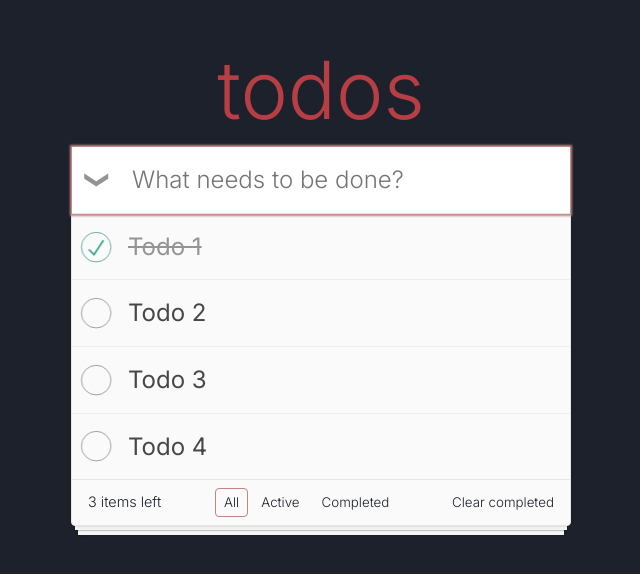
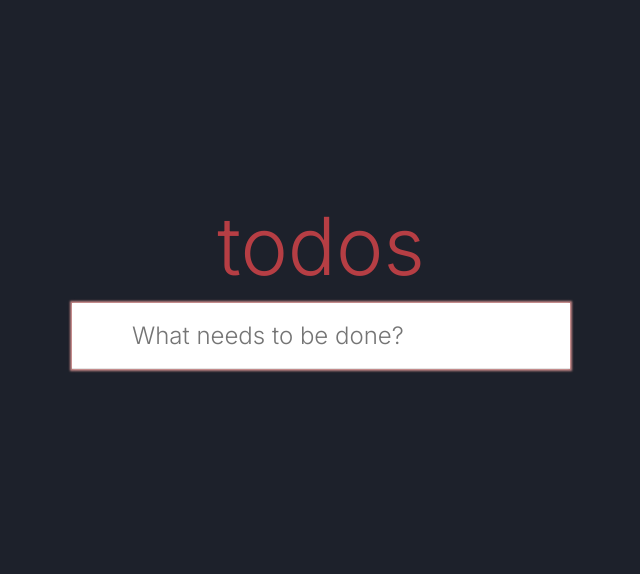
Before and after one commit to wrist0neye/Tauri_svelte_Todo_App, a SvelteKit app: page / in a window 1280 px wide. Shown: the part 120-694 px from the top of the page, without its empty margins (319-959 px from the left). Built offline with nearby package versions, Linux system fonts and the light colour scheme.

Commit message:
Use LocalStorage

```diff
--- /dev/null
+++ b/src/components/ClearTodos.svelte
@@ -0,0 +1,13 @@
+<script lang="ts">
+    type ClearCompletedType = () =>void
+    type CompletedTodosType = number
+
+    export let clearCompleted: ClearCompletedType
+    export let completedTodos: CompletedTodosType
+</script>
+
+<button
+    on:click={clearCompleted}
+    class:hidden={completedTodos === 0}
+    class="clear-completed"
+>Clear Completed</button>
--- a/src/components/Todos.svelte
+++ b/src/components/Todos.svelte
@@ -1,19 +1,28 @@
 <!-- <h1>Todos</h1> -->
 <script lang="ts">
   import type {FiltersType, ITodo} from '$root/types/todo'
+  import {useStorage} from '$root/stores/useStorage'
 
   import AddTodo from './AddTodo.svelte'
   import Todo from './Todo.svelte'
   import TodosLeft from './TodosLeft.svelte'
   import FilterTodos from './FilterTodos.svelte'
+  import ClearTodos from "./ClearTodos.svelte"
 
   // state
-  let todos : ITodo[] = [
-    { id: '1e4a59703af84', text: 'Todo 1', completed: true },
-    { id: '9e09bcd7b9349', text: 'Todo 2', completed: false },
-    { id: '9e4273a51a37c', text: 'Todo 3', completed: false },
-    { id: '53ae48bf605cc', text: 'Todo 4', completed: false }
-  ]
+  // let todos : ITodo[] = [
+  //   { id: '1e4a59703af84', text: 'Todo 1', completed: true },
+  //   { id: '9e09bcd7b9349', text: 'Todo 2', completed: false },
+  //   { id: '9e4273a51a37c', text: 'Todo 3', completed: false },
+  //   { id: '53ae48bf605cc', text: 'Todo 4', completed: false }
+  // ]
+
+  // let todos: ITodo[] = JSON.parse(localStorage.getItem('todos')) ?? []
+  let todos = useStorage<ITodo[]>('todos', []);
+
+  // $: {
+  //   localStorage.setItem('todos', JSON.stringify(todos));
+  // }
 
   let selectedFilter: FiltersType = 'all'
 
@@ -21,9 +30,10 @@
   $: console.log(todos)
 
   // computed
-  $: todosAmount = todos.length
-  $: incompleteTodos = todos.filter(todo=> !todo.completed).length
-  $: filteredTodos = filterTodos(todos, selectedFilter)
+  $: todosAmount = $todos.length
+  $: incompleteTodos = $todos.filter(todo=> !todo.completed).length
+  $: filteredTodos = filterTodos($todos, selectedFilter)
+  $: completedTodos = $todos.filter(todo=> todo.completed).length
 
   //methods
   function generateRandomId(): string {
@@ -36,20 +46,20 @@
       text: todo,
       completed: false,
     }
-    todos = [...todos, newTodo]
+    $todos = [...$todos, newTodo]
   }
 
   function toggleCompleted(event: MouseEvent) : void {
     let {checked} = event.target as HTMLInputElement
 
-    todos = todos.map(todo => ({
+    $todos = $todos.map(todo => ({
       ...todo,
       completed: checked
     }))
   }
 
   function completeTodo(id:string): void {
-    todos = todos.map(todo=> {
+    $todos = $todos.map(todo=> {
       if(todo.id ===id) {
         todo.completed = !todo.completed
       }
@@ -58,11 +68,11 @@
   }
 
   function removeTodo(id:string): void {
-    todos = todos.filter(todo => todo.id !== id)
+    $todos = $todos.filter(todo => todo.id !== id)
   }
 
   function editTodo(id: string, newTodo: string) : void {
-    let currentTodo = todos.findIndex(todo => todo.id === id)
+    let currentTodo = $todos.findIndex(todo => todo.id === id)
     todos[currentTodo].text = newTodo
   }
 
@@ -79,6 +89,11 @@
       case 'completed' :
         return todos.filter(todo => todo.completed)
     }
+  }
+
+  function clearCompleted() : void {
+    $todos = $todos.filter(todo => todo.completed !== true)
+    // filterTodos에서 원본 배열값을 덮어 씌운 값.
   }
 </script>
 
@@ -104,7 +119,9 @@
           <button class="filter">Active</button>
           <button class="filter">Completed</button>
         </div> -->
-        <button class="clear-completed">Clear completed</button>
+        <!-- <button class="clear-completed">Clear completed</button> -->
+        <ClearTodos {clearCompleted} {completedTodos}></ClearTodos>
+
       </div>
     {/if}
   </section>
--- /dev/null
+++ b/src/stores/useStorage.ts
@@ -0,0 +1,15 @@
+import { writable } from "svelte/store";
+import type {Writable} from 'svelte/store'
+
+export function useStorage<Value>(key : string, initialValue: Value) : Writable<Value> {
+    let serialize = JSON.stringify
+    let deserialize = JSON.parse
+
+    // get stored value
+    let storedValue : Value = deserialize(localStorage.getItem(key))
+
+    let store = writable(storedValue ? storedValue : initialValue)
+    store.subscribe(value => localStorage.setItem(key, serialize(value)));
+
+    return store
+}
```
Also changed, not shown: 1 other file (tests, documents, lock files or other folders).
